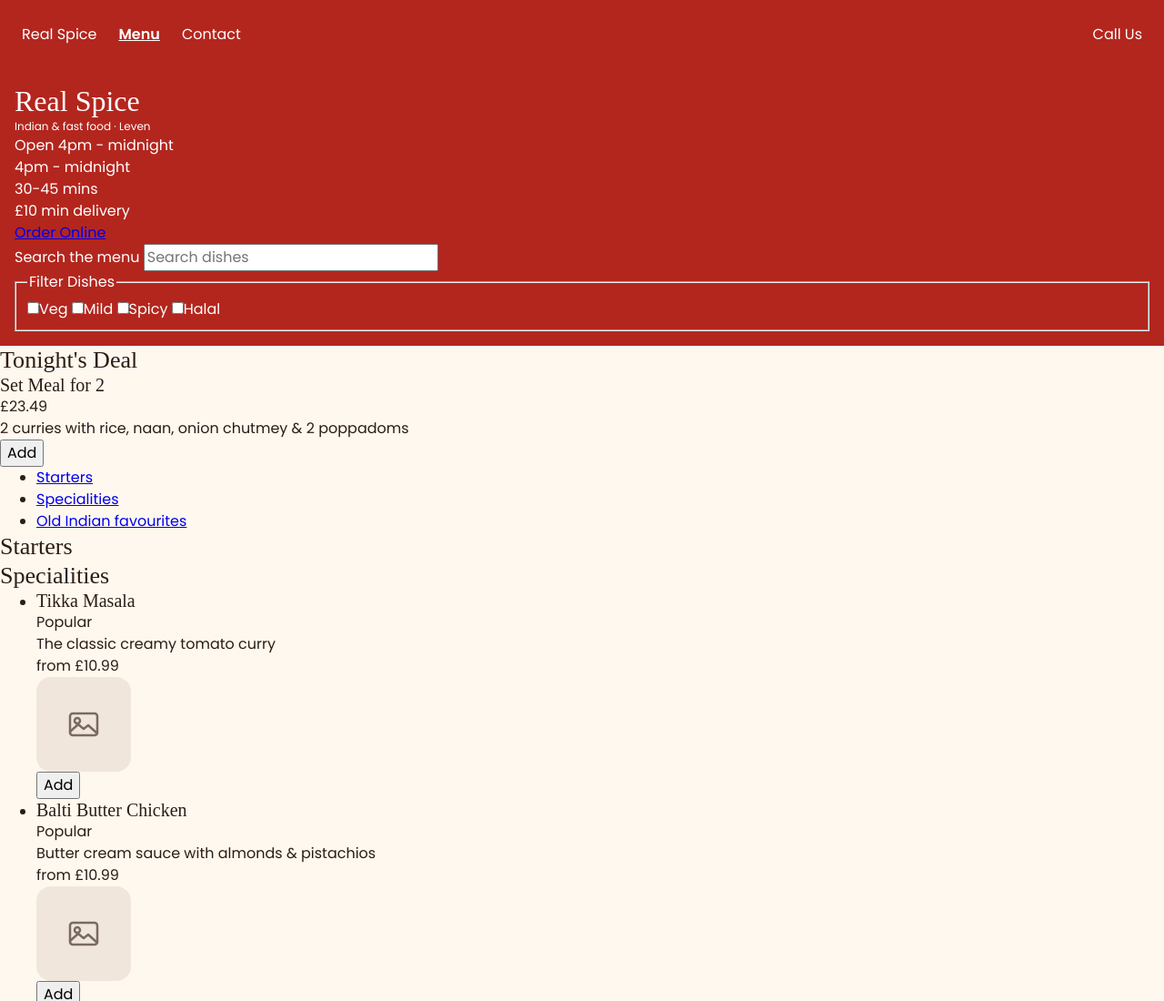
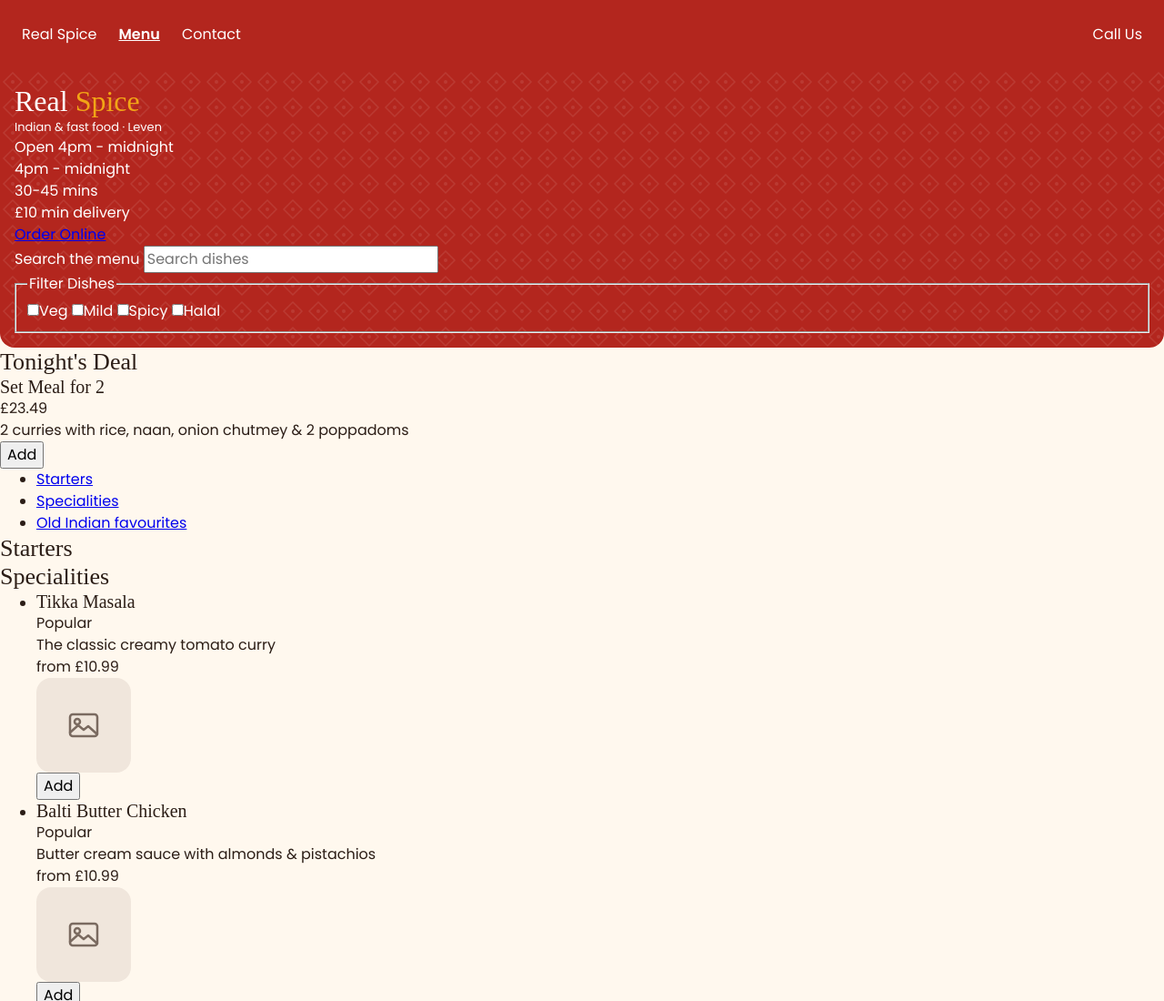
Before and after one commit to Jack-Fox01/real-spice, a plain HTML site: page index.html in a window 1280 px wide. Shown: the top 1100 px of the page at 91% size. Drawn offline with Linux system fonts and the light colour scheme; a web font is replaced by a local one.

Commit message:
Add the red banner with jaali pattern (#31)
Red background, white text, gold 'Spice' and rounded bottom corners. The jaali pattern is an SVG tile rather than CSS gradients because <your reason here>.

```diff
--- a/css/styles.css
+++ b/css/styles.css
@@ -165,13 +165,18 @@ header a:focus-visible {
 
 .hero {
     background-color: var(--brand-primary);
+    background-image: url("../images/jaali.svg"); /* faint diamond pattern, tiles on top of the red */
     color: var(--text-on-brand);
-    padding-inline: 1rem;
+    padding-inline: var(--page-padding);
     padding-block: var(--space-4);
-    border-radius: 0, 0, var(--radius-card);
+    border-radius: 0 0 var(--radius-card) var(--radius-card);
 }
 
 
 p.tagline {
-    font-size: var(--font-size-tag);
+    font-size: var(--font-size-small);
 }
+
+span.hero-span {
+    color: var(--brand-accent);
+}
--- a/index.html
+++ b/index.html
@@ -23,7 +23,7 @@
     <!-- Pages own content-->
     <main>
         <div class="hero">
-            <h1>Real Spice</h1> <!-- banner -->
+            <h1>Real <span class="hero-span">Spice</span></h1> <!-- banner -->
             <p class="tagline">Indian & fast food · Leven</p>
             <p id="open-status">Open 4pm - midnight</p> <!-- place holder for JS-->
             <p class="info-chip"><time datetime="16:00">4pm</time> - <time datetime="00:00">midnight</time></p>
```
Also changed, not shown: images/jaali.svg (added).
